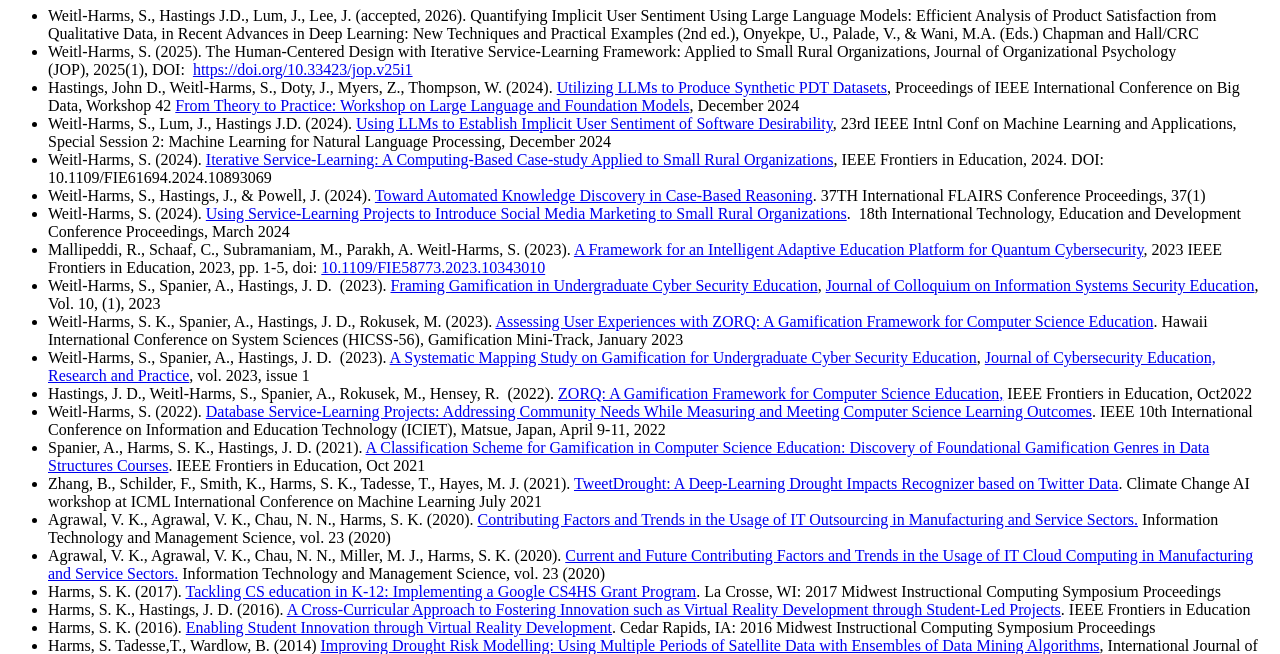
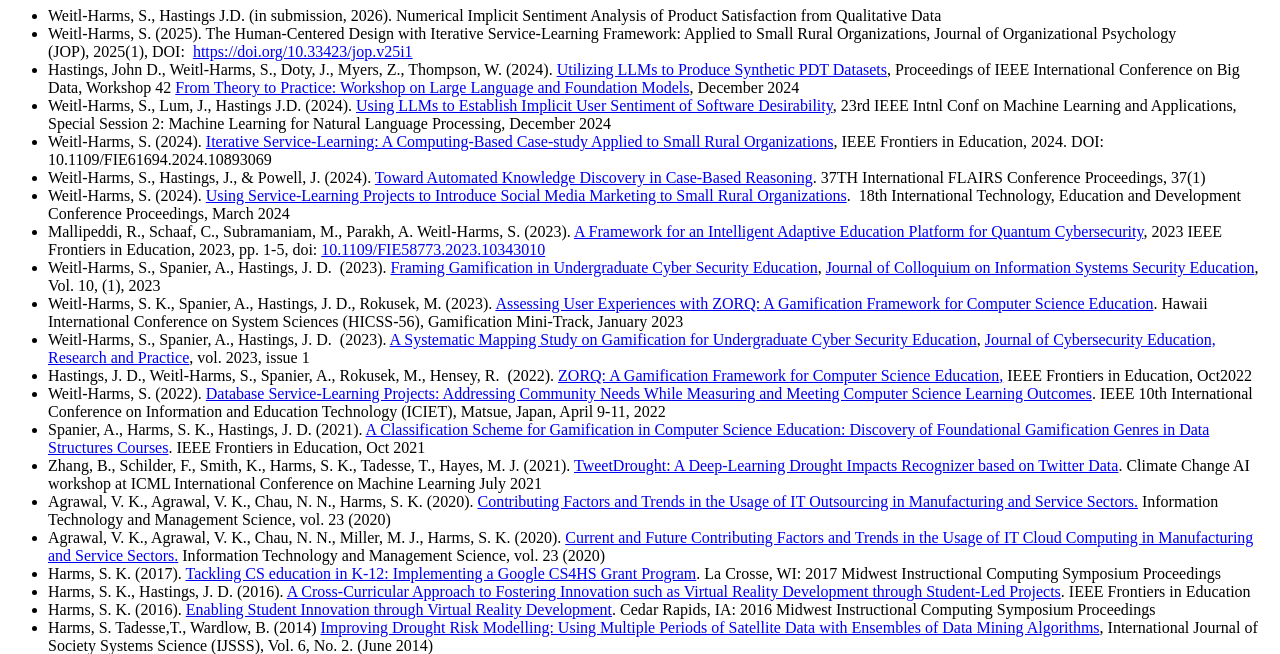
Before and after one commit to harmssk/harmssk.github.io, a plain HTML site: page publications.html in a window 1280 px wide. Shown: the part 446-1100 px from the top of the page. Drawn offline with Linux system fonts and the light colour scheme.

Commit message:
Update publications.html

```diff
--- a/publications.html
+++ b/publications.html
@@ -27,7 +27,7 @@
         <h1 class="c41"><span class="c8 c12 c17">PEER REVIEWED PUBLICATIONS </span></h1>
 
         <ul class="c7 lst-kix_list_1-0 start">
-            <li class="c23 c37 li-bullet-0"><span class="c3">Weitl-Harms, S., Hastings J.D., Lum, J., Lee, J. (accepted, 2026). </span><span class="c16">Quantifying Implicit User Sentiment Using Large Language Models: Efficient Analysis of Product Satisfaction from Qualitative Data</span><span class="c5 c25">,</span><span class="c8 c19 c17">&nbsp;</span><span class="c8 c19 c26">in</span><span class="c8 c17 c19">&nbsp;Recent Advances in Deep Learning: </span><span class="c19 c26 c28">New Techniques and Practical Examples (2nd ed.)</span><span class="c5 c19 c26">, </span><span class="c28 c19 c26">Onyekpe, U., Palade, V., &amp; Wani, M.A. (Eds.) Chapman and Hall/CRC</span><span class="c16">&nbsp;</span></li>
+            <li class="c23 c37 li-bullet-0"><span class="c3">Weitl-Harms, S., Hastings J.D. (in submission, 2026). </span><span class="c16">Numerical Implicit Sentiment Analysis of Product Satisfaction from Qualitative Data</span></li>
             <li class="c37 c23 li-bullet-0"><span class="c3">Weitl-Harms, S. (2025). </span><span class="c5 c2">The Human-Centered Design with Iterative Service-Learning Framework: Applied to Small Rural Organizations, </span><span class="c0">Journal of Organizational Psychology (JOP),</span><span class="c3">&nbsp;2025(1), DOI: </span><span class="c0">&nbsp;</span><span class="c4 c21 c31"><a class="c11" href="https://www.google.com/url?q=https://doi.org/10.33423/jop.v25i1&amp;sa=D&amp;source=editors&amp;ust=1771971350437025&amp;usg=AOvVaw1TQ20xrJmiTnDqT1JBmzpF">https://doi.org/10.33423/jop.v25i1</a></span></li>
             <li class="c6 li-bullet-0"><span class="c3">Hastings, John D., Weitl-Harms, S., Doty, J., Myers, Z., Thompson, W. (2024). </span><span class="c4 c2"><a class="c11" href="https://www.google.com/url?q=https://ieeexplore.ieee.org/abstract/document/10826001&amp;sa=D&amp;source=editors&amp;ust=1771971350437446&amp;usg=AOvVaw130ENbZCsPrFyIDYWM6J6T">Utilizing LLMs to Produce Synthetic PDT Datasets</a></span><span class="c3">, </span><span class="c0">Proceedings of</span><span class="c3">&nbsp;</span><span class="c0">IEEE International Conference</span><span class="c3">&nbsp;</span><span class="c0">on Big Data</span><span class="c3">, </span><span class="c0">Workshop 42 </span><span class="c0"><a class="c11" href="https://www.google.com/url?q=https://sites.google.com/view/wllfm24&amp;sa=D&amp;source=editors&amp;ust=1771971350437943&amp;usg=AOvVaw3hPzrn7i_WHRVHuWLvj06Z">From Theory to Practice: Workshop on Large Language and Foundation Models</a></span><span class="c0">, December 2024</span></li>
             <li class="c6 li-bullet-0"><span class="c3">Weitl-Harms, S., Lum, J., Hastings J.D. (2024). </span><span class="c4 c25"><a class="c11" href="https://www.google.com/url?q=https://ieeexplore.ieee.org/abstract/document/10903490&amp;sa=D&amp;source=editors&amp;ust=1771971350438352&amp;usg=AOvVaw2CvUidE8pWvYM35gvrHQer">Using LLMs to Establish Implicit User Sentiment of Software Desirability</a></span><span class="c5 c2">, </span><span class="c0">23rd IEEE Intnl Conf on Machine Learning and Applications, Special Session 2: Machine Learning for Natural Language Processing, </span><span class="c3">December 2024</span></li>
```
